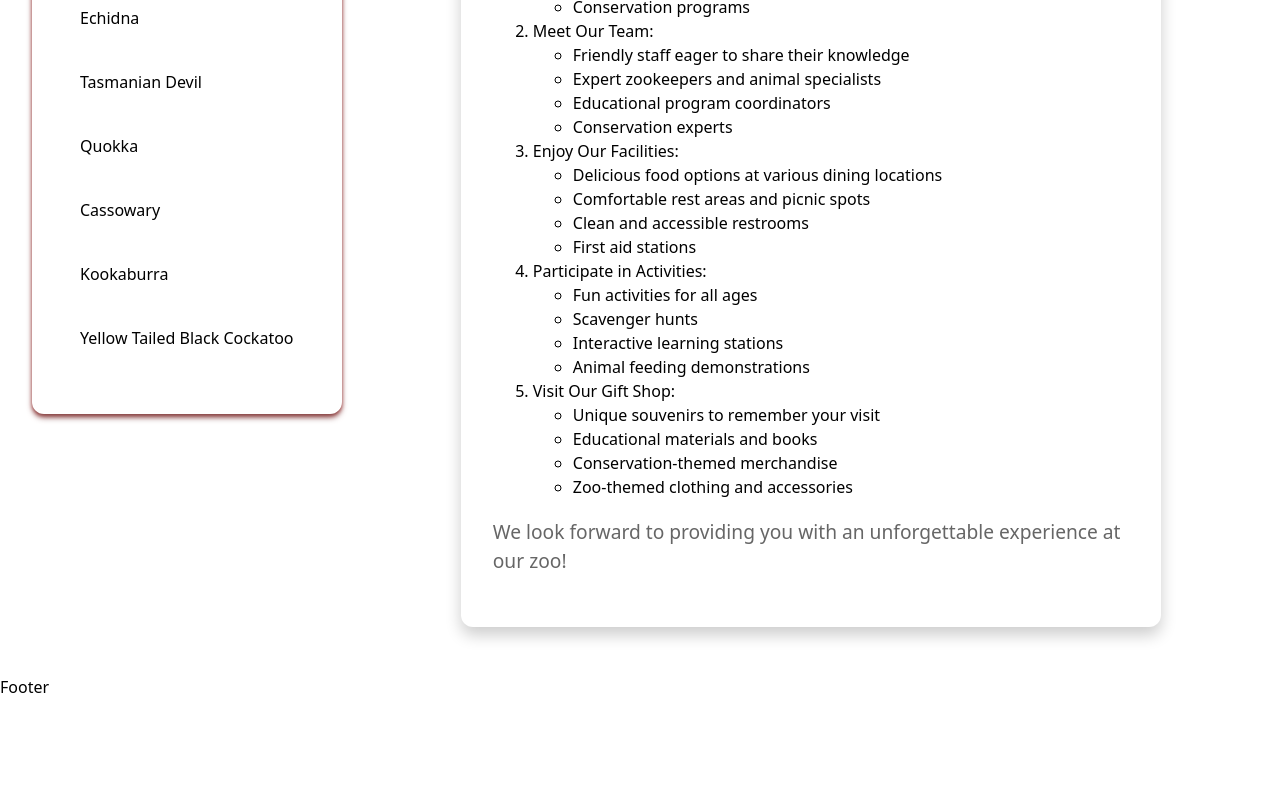
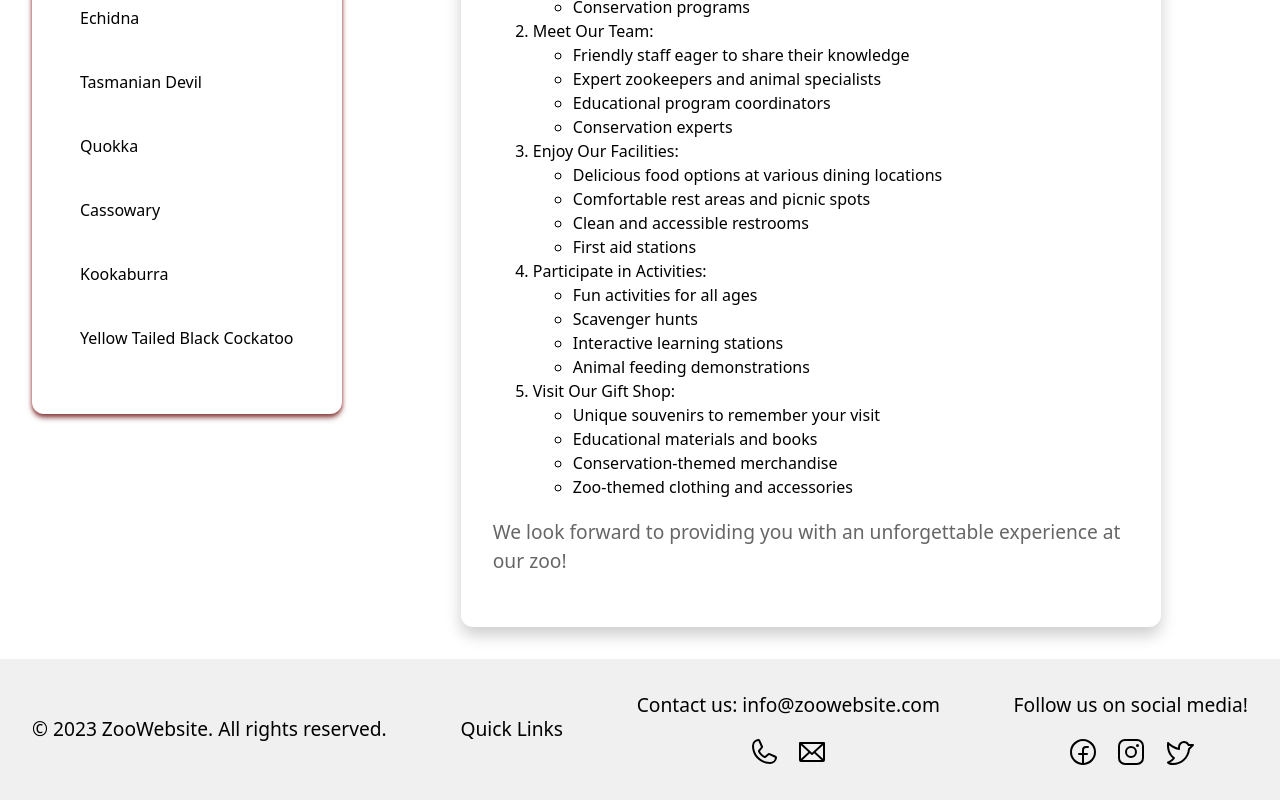
Before and after one commit to Vineethaveerapu/zooWebsite, a React (Vite) app: page / in a window 1280 px wide. Shown: the part 969-1769 px from the top of the page. Before the commit the page ends 1684 px from the top, so only its background shows below. Built offline with nearby package versions, Linux system fonts and the light colour scheme.

Commit message:
adding footer

```diff
--- /dev/null
+++ b/src/components/Footer/Footer.module.css
@@ -0,0 +1,23 @@
+.footer {
+  background-color: #f0f0f0;
+  padding: 2rem;
+  text-align: center;
+  display: flex;
+  flex-direction: row;
+  align-items: center;
+  justify-content: space-between;
+  font-size: 1.2rem;
+}
+
+.socialMedia {
+  display: flex;
+  flex-direction: column;
+  align-items: center;
+  gap: 1rem;
+}
+
+.socialMediaIcons {
+  display: flex;
+  flex-direction: row;
+  gap: 1rem;
+}
--- a/src/components/Footer/index.jsx
+++ b/src/components/Footer/index.jsx
@@ -1,7 +1,37 @@
+import styles from "./Footer.module.css";
+
+import {
+  FacebookLogo,
+  InstagramLogo,
+  TwitterLogo,
+  Phone,
+  Envelope
+} from "@phosphor-icons/react";
+
 const Footer = () => {
   return (
-    <footer>
-      <p>Footer</p>
+    <footer className={styles.footer}>
+      <p>&copy; 2023 ZooWebsite. All rights reserved.</p>
+
+      <div className={styles.quickLinks}>
+        <p>Quick Links</p>
+      </div>
+
+      <div className={styles.socialMedia}>
+        Contact us: info@zoowebsite.com
+        <div className={styles.socialMediaIcons}>
+          <Phone size={32} />
+          <Envelope size={32} />
+        </div>
+      </div>
+      <div className={styles.socialMedia}>
+        Follow us on social media!
+        <div className={styles.socialMediaIcons}>
+          <FacebookLogo size={32} />
+          <InstagramLogo size={32} />
+          <TwitterLogo size={32} />
+        </div>
+      </div>
     </footer>
   );
 };
```
